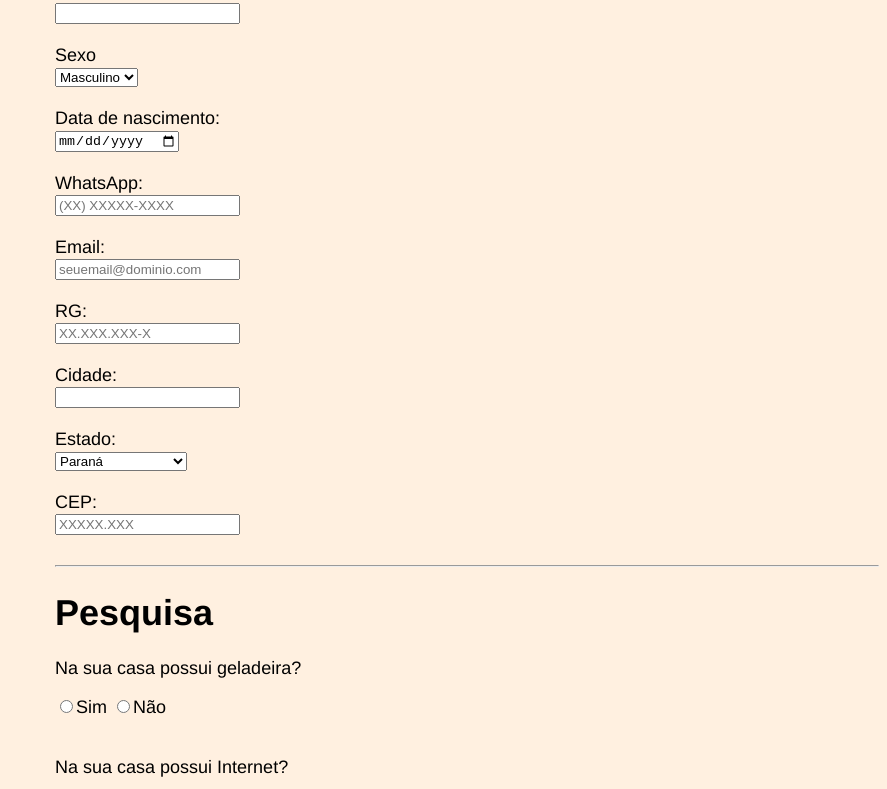
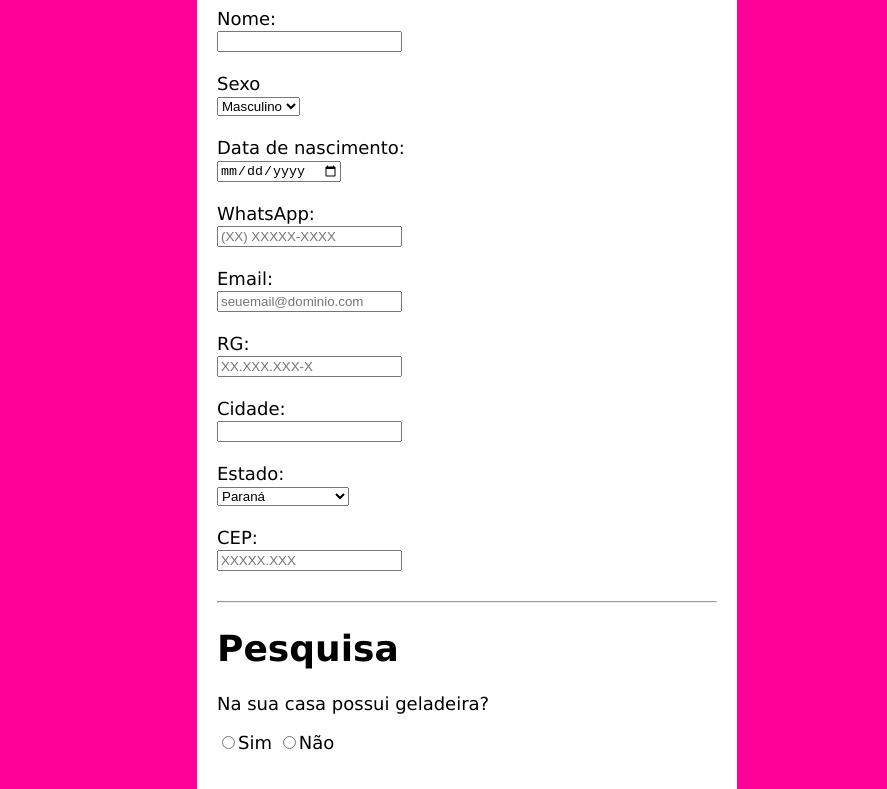
Before and after one commit to letiiiciiiiiaaaaa/form, a plain HTML site: page index.html in a window 1280 px wide. Shown: the part 109-898 px from the top of the page, without its empty margins (393-1280 px from the left). Drawn offline with Linux system fonts and the light colour scheme.

Commit message:
Add files via upload

```diff
--- a/index.html
+++ b/index.html
@@ -71,13 +71,13 @@
         <form action="form.html" method="post">
             <h1>Pesquisa</h1>
 
-            <p>Na sua casa possui geladeira?<p>
+            <p>Na sua casa possui geladeira?</p>
             <input type="radio" id="sim" name="quest1" value="sim"><label for="sim">Sim</label>
             <input type="radio" id="nao" name="quest1" value="nao"><label for="nao">Não</label>
 
             <br><br>
 
-            <p>Na sua casa possui Internet?<p>
+            <p>Na sua casa possui Internet?</p>
             <input type="radio" id="sim" name="quest1" value="sim"><label for="sim">Sim</label>
             <input type="radio" id="nao" name="quest1" value="nao"><label for="nao">Não</label>
 
--- a/style.css
+++ b/style.css
@@ -1,6 +1,16 @@
 body{
-    background-color: #fff0e0;
+    background-color: #ff0099;
     margin-left: 35%;
-    font-family: 'Franklin Gothic Medium', 'Arial Narrow', Arial, sans-serif;
+    font-family: Verdana, Geneva, Tahoma, sans-serif;
     font-size: large;
+    display: flex;
 }
+
+
+.principal{
+    background-color: #ffffff;
+    width: 500px;
+    border-radius: 10px;
+    margin: 0 auto;
+    padding: 20px;
+}
```
